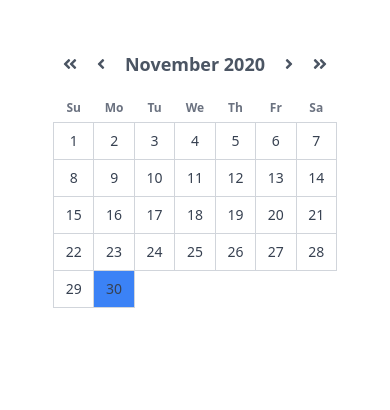
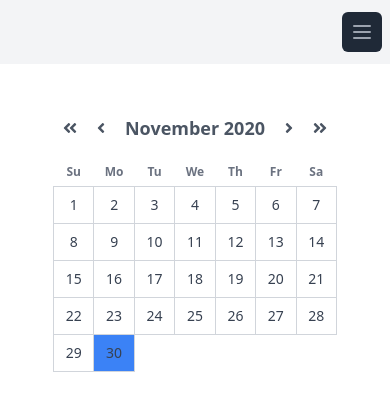
Before and after one commit to SouravInsights/calendar-ui, a React (Create React App) app: page / in a window 390 px wide. Shown: the top 410 px of the page. Built offline with nearby package versions, Linux system fonts and the light colour scheme; the HTML template or start-up script is replaced by a standard one.

Commit message:
Migrating calendar states & functions to a global context.

```diff
--- a/src/App.js
+++ b/src/App.js
@@ -2,36 +2,12 @@ import React, { useState } from "react";
 import { format } from "date-fns";
 import "./styles/main.css";
 
-import Calendar from "./components/Calendar/Calendar";
-/* import CalendarControls from "./components/Calendar/CalendarControls"; */
+import Home from "./pages/home";
+// import Calendar from "./components/Calendar/Calendar";
+// import CalendarControls from "./components/Calendar/CalendarControls";
 
 function App() {
-  const [showDatepicker, setShowDatePicker] = useState(true);
-  const [showCalendar, setShowCalendar] = useState(false);
-  const [date, setDate] = useState(format(new Date(), "yyyy-MM-dddd"));
-  const toggleCalendar = (e) => {
-    setShowDatePicker(false);
-    setShowCalendar(true);
-  };
-  const handleSelectDate = (date) => {
-    setDate(date);
-    setShowDatePicker(true);
-    setShowCalendar(false);
-  };
-  const closeCalendar = () => {
-    setShowDatePicker(true);
-    setShowCalendar(false);
-  };
-
-  return (
-    <div className="flex justify-center pt-12">
-      <Calendar
-        date={date}
-        handleSelectDate={handleSelectDate}
-        closeCalendar={closeCalendar}
-      />
-    </div>
-  );
+  return <Home />;
 }
 
 export default App;
--- a/src/components/Calendar/CalendarControls.js
+++ b/src/components/Calendar/CalendarControls.js
@@ -14,6 +14,8 @@ const CalendarControls = ({
   setPrevMonth,
   setNextYear,
   setNextMonth,
+  setNextDay,
+  setPrevDay,
   prevYear,
   nextYear,
   prevMonth,
--- /dev/null
+++ b/src/components/Navbar/Navbar.js
@@ -0,0 +1,42 @@
+import React from "react";
+import CalendarControls from "../Calendar/CalendarControls";
+
+const Navbar = ({}) => {
+  return (
+    <nav className="bg-gray-100">
+      <div className="max-w-7xl mx-auto px-4 sm:px-6 lg:px-8">
+        <div className="flex items-center justify-between h-16">
+          <div className="flex items-center">{/* <CalendarControls /> */}</div>
+          <div className="-mr-2 flex md:hidden">
+            {/* Mobile menu button  */}
+            <button className="bg-gray-800 inline-flex items-center justify-center p-2 rounded-md text-gray-400 hover:text-white hover:bg-gray-700 focus:outline-none focus:ring-2 focus:ring-offset-2 focus:ring-offset-gray-800 focus:ring-white">
+              <span className="sr-only">Open main menu</span>
+              {/*
+                  Heroicon name: menu
+
+                  Menu open: "hidden", Menu closed: "block"
+                 */}
+              <svg
+                className="block h-6 w-6"
+                xmlns="http://www.w3.org/2000/svg"
+                fill="none"
+                viewBox="0 0 24 24"
+                stroke="currentColor"
+                aria-hidden="true"
+              >
+                <path
+                  stroke-linecap="round"
+                  stroke-linejoin="round"
+                  stroke-width="2"
+                  d="M4 6h16M4 12h16M4 18h16"
+                />
+              </svg>
+            </button>
+          </div>
+        </div>
+      </div>
+    </nav>
+  );
+};
+
+export default Navbar;
--- a/src/pages/home.js
+++ b/src/pages/home.js
@@ -1 +1,23 @@
-import React from "react";
+import React, { useState } from "react";
+import { format } from "date-fns";
+import Calendar from "../components/Calendar/Calendar";
+import Navbar from "../components/Navbar/Navbar";
+/* import CalendarControls from "../components/Calendar/CalendarControls"; */
+
+function Home() {
+  const [date, setDate] = useState(format(new Date(), "yyyy-MM-dddd"));
+  const handleSelectDate = (date) => {
+    setDate(date);
+  };
+
+  return (
+    <>
+      <Navbar />
+      <div className="flex justify-center pt-12">
+        <Calendar date={date} handleSelectDate={handleSelectDate} />
+      </div>
+    </>
+  );
+}
+
+export default Home;
```
Also changed, not shown: src/context/CalendarContext.js (added, +75 -0 lines), 2 other files (tests, documents, lock files or other folders).
